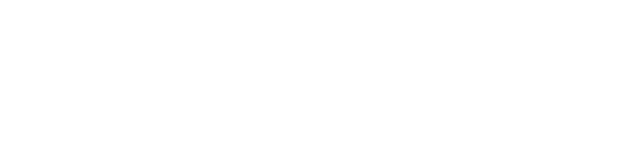
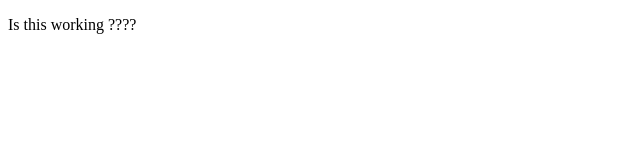
Before and after one commit to clgreene1/HTML1, a plain HTML site: page index.html in a window 1280 px wide. Shown: the whole page, without its empty margins (0-640 px from the left). Drawn offline with Linux system fonts and the light colour scheme.

Commit message:
change index.html

```diff
--- a/index.html
+++ b/index.html
@@ -5,6 +5,6 @@
     <title>HTML1 </title>
 </head>
 <body>
-
+    <p> Is this working ????</p>
 </body>
 </html>
```
